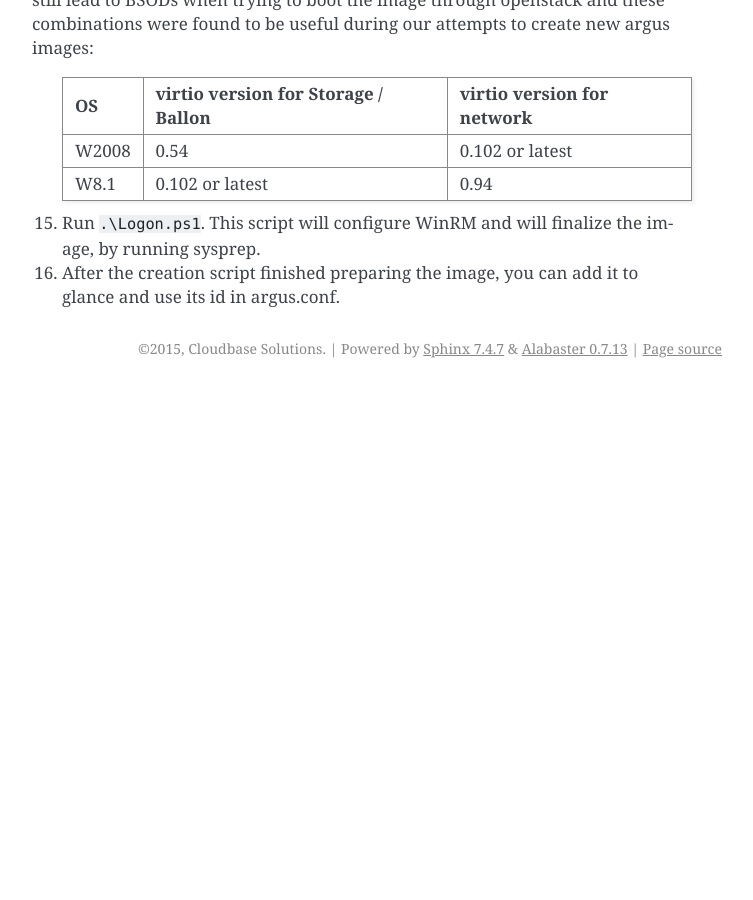
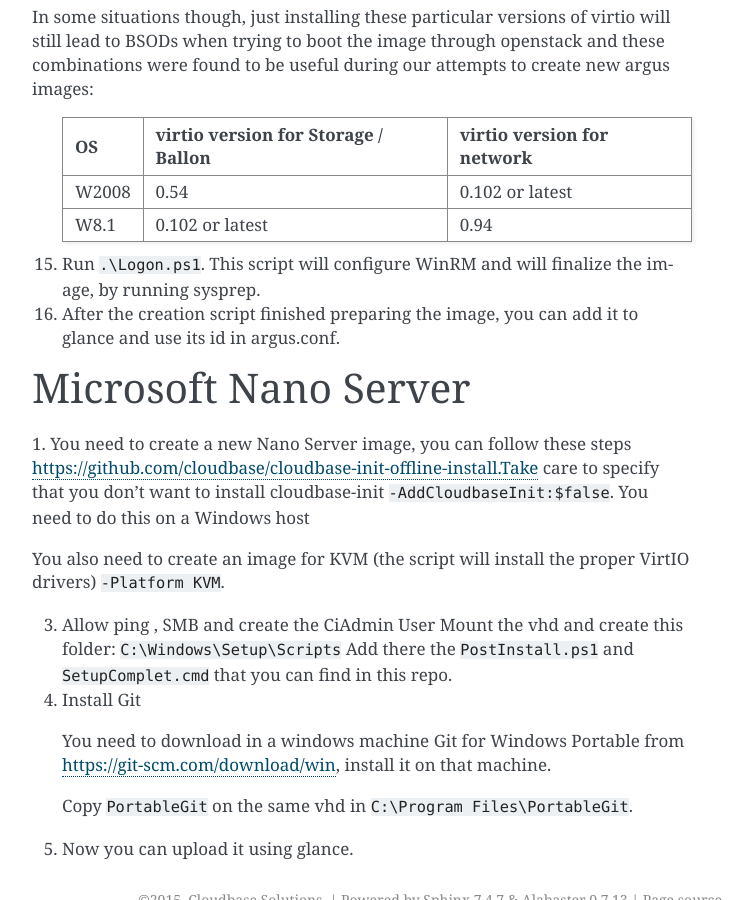
Before and after one commit to cloudbase/cloudbase-init-ci, a Sphinx documentation site: the page built from docs/images.rst, in a window 1280 px wide and 900 px high, scrolled down 1697 px. Shown: the whole window, without its empty margins (388-1141 px from the left). Built offline with Sphinx 7.4.7, drawn with Linux system fonts in a browser that asks for light colours; before the commit the page ends 2085 px from its top, so only the background shows below that; some of the changed text lies outside the part shown.

Commit message:
Add documentation for creating windows nano server images for argus-ci

```diff
--- a/docs/images.rst
+++ b/docs/images.rst
@@ -11,6 +11,8 @@
 https://github.com/PCManticore/windows-openstack-imaging-tools,
 instead of the original one, https://github.com/cloudbase/windows-openstack-imaging-tools,
 which I was unable to make it work for our scenarios.
+
+For Microsoft Nano Server there are other stepts, look at the bottom.
 
 
 1. First, grab an ISO with the OS you want to create an image for.
@@ -96,3 +98,29 @@
 
 16. After the creation script finished preparing the image, you can add it
     to glance and use its id in argus.conf.
+
+
+Microsoft Nano Server
+==================
+
+1. You need to create a new Nano Server image, you can follow these steps
+https://github.com/cloudbase/cloudbase-init-offline-install.Take care to specify
+that you don't want to install cloudbase-init ``-AddCloudbaseInit:$false``.
+You need to do this on a Windows host
+
+You also need to create an image for KVM (the script will install the proper VirtIO drivers)
+``-Platform KVM``.
+
+3. Allow ping , SMB and create the CiAdmin User
+   Mount the vhd and create this folder:
+   ``C:\Windows\Setup\Scripts``
+   Add there the ``PostInstall.ps1`` and ``SetupComplet.cmd`` that you can find in this repo.
+
+4. Install Git
+
+  You need to download in a windows machine Git for Windows Portable from
+  https://git-scm.com/download/win, install it on that machine.
+
+  Copy ``PortableGit`` on the same vhd in ``C:\Program Files\PortableGit``.
+
+5. Now you can upload it using glance.
```
Also changed, not shown: 2 other files.
